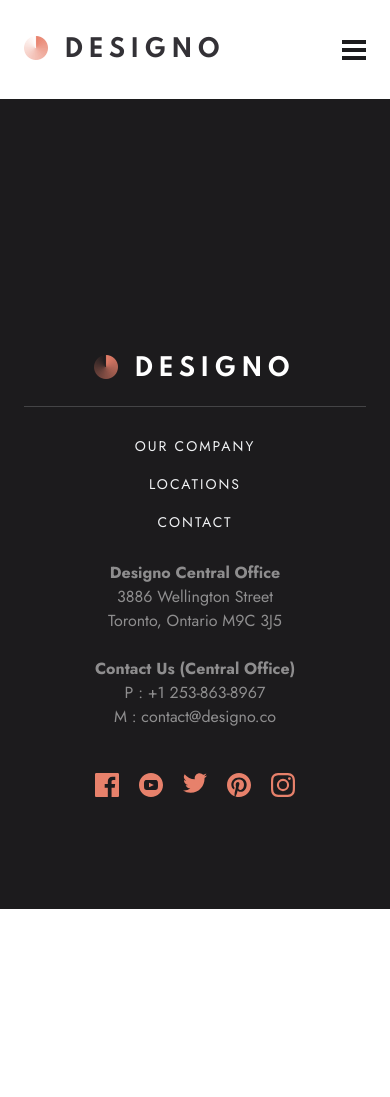
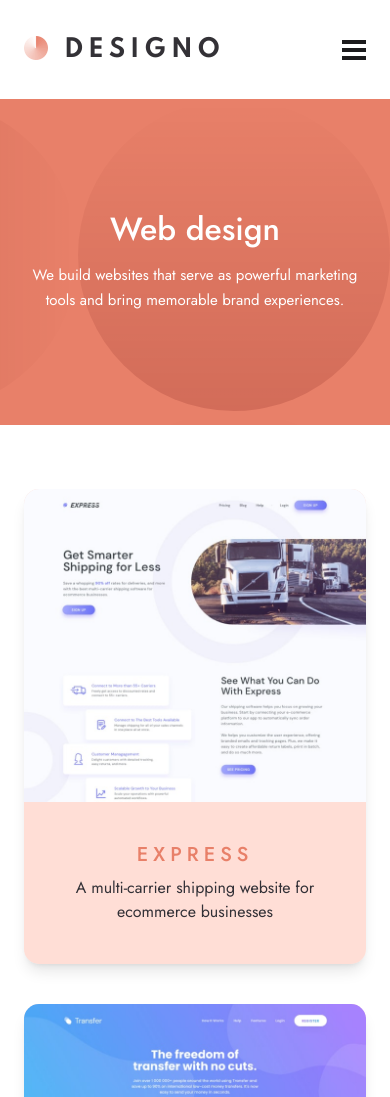
Before and after one commit to lorenacrincon/designo-website, a React (Vite) app: page /web-design in a window 390 px wide. Shown: the top 1097 px of the page. Before the commit the page ends 909 px from the top, so only its background shows below. Built offline with nearby package versions, Linux system fonts and the light colour scheme.

Commit message:
Responsive web Design page

```diff
--- a/src/App.jsx
+++ b/src/App.jsx
@@ -4,6 +4,9 @@ import "./App.scss";
 import Navbar from "./components/navbar/Navbar";
 import Home from "../src/components/pages/home/Home";
 import Footer from "./components/footer/Footer";
+import WebDesign from "./components/pages/web_design/WebDesign";
+import AppDesign from "./components/pages/app_design/AppDesign";
+import GraphicDesign from "./components/pages/graphic_design/GraphicDesign";
 
 function App() {
   const [selectedLink, setSelectedLink] = useState("");
@@ -13,6 +16,9 @@ function App() {
       <Navbar />
       <Routes>
         <Route path="/" element={<Home />} />
+        <Route path="/web-design" element={<WebDesign />} />
+        <Route path="/app-design" element={<AppDesign />} />
+        <Route path="/graphic-design" element={<GraphicDesign />} />
       </Routes>
       <Footer />
     </>
--- /dev/null
+++ b/src/components/pages/app_design/AppDesign.jsx
@@ -0,0 +1,7 @@
+import React from "react";
+
+function AppDesign() {
+  return <div>AppDesign</div>;
+}
+
+export default AppDesign;
--- /dev/null
+++ b/src/components/pages/graphic_design/GraphicDesign.jsx
@@ -0,0 +1,7 @@
+import React from "react";
+
+function GraphicDesign() {
+  return <div>GraphicDesign</div>;
+}
+
+export default GraphicDesign;
--- a/src/components/pages/web_design/WebDesign.jsx
+++ b/src/components/pages/web_design/WebDesign.jsx
@@ -0,0 +1,75 @@
+import React, { useState } from "react";
+import { web } from "../../../data.json";
+import arrow from "../../../assets/images/shared/desktop/icon-right-arrow.svg";
+
+function WebDesign() {
+  const [webdesigns] = useState(web);
+
+  return (
+    <>
+      <header className="max-w-6xl mx-auto mb-16">
+        <div className="web-design-header md:rounded-[15px] md:mx-10 ">
+          <div className="font-jost text-white text-center py-28 flex flex-col px-6 gap-6">
+            <div className="space-y-4">
+              <h1 className="home-title font-medium">Web design</h1>
+              <p className="mx-auto paragraph-text md:w-96 ">
+                We build websites that serve as powerful marketing tools and
+                bring memorable brand experiences.
+              </p>
+            </div>
+          </div>
+        </div>
+      </header>
+      <main className="font-jost max-w-6xl mx-auto">
+        <section className="max-w-6xl mx-auto px-6 mb-10 gap-6 space-y-10 md:px-10 xl:px-10 xl:grid xl:grid-cols-3 xl:space-y-0 xl:gap-9">
+          {webdesigns.map((item, index) => (
+            <div class="font-jost rounded-[15px] overflow-hidden lightPeach-bg shadow-lg md:max-w-full md:flex xl:block">
+              <img class="w-full md:w-1/2 xl:w-full" src={item.image} />
+              <div class="text-center py-10 px-6 md:flex md:flex-col md:justify-center">
+                <div class="mb-2 card-title uppercase">{item.name}</div>
+                <p class="dark-text text-base">{item.description}</p>
+              </div>
+            </div>
+          ))}
+        </section>
+        <section className="max-w-6xl mx-auto">
+          <div className="pt-10 pb-60 mx-6 flex flex-wrap justify-center items-center text-center gap-7 md:mx-10 xl:flex-nowrap">
+            <div className="box app-design-box py-[90px] space-y-2">
+              <h3 className="box-title">APP DESIGN</h3>
+              <div className="flex justify-center items-center gap-4">
+                <p className="box-subtitle">VIEW PROJECTS</p>
+                <img src={arrow} alt="arrow" />
+              </div>
+            </div>
+            <div className="box graphic-design-box py-[90px] space-y-2">
+              <h3 className="box-title">GRAPHIC DESIGN</h3>
+              <div className="flex justify-center items-center gap-4">
+                <p className="box-subtitle">VIEW PROJECTS</p>
+                <img src={arrow} alt="arrow" />
+              </div>
+            </div>
+          </div>
+        </section>
+        <section className="relative ">
+          <div className="absolute z-50 contact-box text-white mx-6 md:mx-10 py-12 md:py-16 -top-40  xl:w-[1072px]">
+            <div className="contact-content font-jost text-center space-y-6 px-8 md:px-36 xl:flex xl:flex-row xl:justify-between xl:items-center xl:text-start xl:px-20">
+              <div className="basis-1/2 space-y-4">
+                <h3 className="contact-title md:px-10 xl:px-0">
+                  Let’s talk about <br />
+                  your project
+                </h3>
+                <p className="paragraph-text pb-5 xl:pb-0">
+                  Ready to take it to the next level? Contact us today and find
+                  out how our expertise can help your business grow.
+                </p>
+              </div>
+              <button className="white-btn">GET IN TOUCH</button>
+            </div>
+          </div>
+        </section>
+      </main>
+    </>
+  );
+}
+
+export default WebDesign;
--- /dev/null
+++ b/src/data.json
@@ -0,0 +1,78 @@
+{
+  "web": [
+    {
+      "name": "Express",
+      "image": "../src/assets/images/web-design/desktop/image-express.jpg",
+      "description": "A multi-carrier shipping website for ecommerce businesses"
+    },
+    {
+      "name": "Transfer",
+      "image": "../src/assets/images/web-design/desktop/image-transfer.jpg",
+      "description": "Site for low-cost money transfers and sending money within seconds"
+    },
+    {
+      "name": "Photon",
+      "image": "../src/assets/images/web-design/desktop/image-photon.jpg",
+      "description": "A state-of-the-art music player with high-resolution audio and DSP effects"
+    },
+    {
+      "name": "Builder",
+      "image": "../src/assets/images/web-design/desktop/image-builder.jpg",
+      "description": "Connects users with local contractors based on their location"
+    },
+    {
+      "name": "Blogr",
+      "image": "../src/assets/images/web-design/desktop/image-blogr.jpg",
+      "description": "Blogr is a platform for creating an online blog or publication"
+    },
+    {
+      "name": "Camp",
+      "image": "../src/assets/images/web-design/desktop/image-camp.jpg",
+      "description": "Get expert training in coding, data, design, and digital marketing"
+    }
+  ],
+  "app": [
+    {
+      "name": "Airfilter",
+      "image": "../src/assets/images/app-design/desktop/image-airfilter.jpg",
+      "description": "Solving the problem of poor indoor air quality by filtering the air"
+    },
+    {
+      "name": "Eyecam",
+      "image": "../src/assets/images/app-design/desktop/image-eyecam.jpg",
+      "description": "Product that lets you edit your favorite photos and videos at any time"
+    },
+    {
+      "name": "Faceit",
+      "image": "../src/assets/images/app-design/desktop/image-faceit.jpg",
+      "description": "Get to meet your favorite internet superstar with the faceit app"
+    },
+    {
+      "name": "Todo",
+      "image": "../src/assets/images/app-design/desktop/image-todo.jpg",
+      "description": "A todo app that features cloud sync with light and dark mode"
+    },
+    {
+      "name": "Loopstudios",
+      "image": "../src/assets/images/app-design/desktop/image-loopstudios.jpg",
+      "description": "A VR experience app made for Loopstudios"
+    }
+  ],
+  "graphic": [
+    {
+      "name": "Tim Brown",
+      "image": "../src/assets/images/graphic-design/desktop/image-change.jpg",
+      "description": "A book cover designed for Tim Brown’s new release, ‘Change’"
+    },
+    {
+      "name": "Boxed water",
+      "image": "../src/assets/images/graphic-design/desktop/image-boxed-water.jpg",
+      "description": "A simple packaging concept made for Boxed Water"
+    },
+    {
+      "name": "Science!",
+      "image": "../src/assets/images/graphic-design/desktop/image-science.jpg",
+      "description": "A poster made in collaboration with the Federal Art Project"
+    }
+  ]
+}
--- /dev/null
+++ b/src/styles/components/_design.scss
@@ -0,0 +1,28 @@
+.web-design-header {
+  background-image: url(".././assets/images/web-design/desktop/bg-pattern-intro-web.svg");
+  background-color: var(--peach);
+  background-size: 240%;
+  background-position: top right;
+  background-repeat: no-repeat;
+}
+
+.lightPeach-bg {
+  background-color: hsl(11, 100%, 80%, 0.4);
+}
+
+.card-title {
+  color: var(--peach);
+  font-size: 20px;
+  font-style: normal;
+  font-weight: 500;
+  line-height: 26px;
+  letter-spacing: 5px;
+}
+
+@media only screen and (min-width: 768px) {
+  .web-design-header {
+    background-size: 120%;
+    background-position: center;
+    background-repeat: no-repeat;
+  }
+}
--- a/src/styles/components/_navbar.scss
+++ b/src/styles/components/_navbar.scss
@@ -5,6 +5,7 @@
   font-weight: 400;
   line-height: 25px;
   letter-spacing: 2px;
+  color: white;
 }
 
 .black-bg {
--- a/src/styles/styles.scss
+++ b/src/styles/styles.scss
@@ -5,3 +5,4 @@
 @import "./components/navbar";
 @import "./components/footer";
 @import "./components/home";
+@import "./components/design";
```
